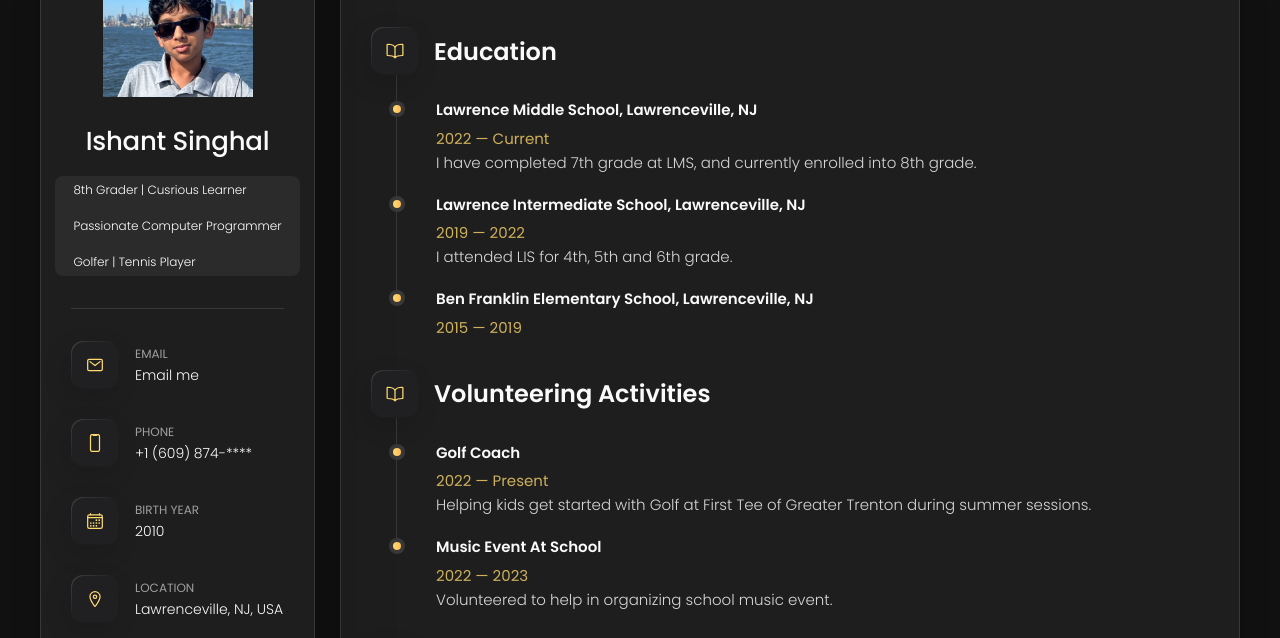
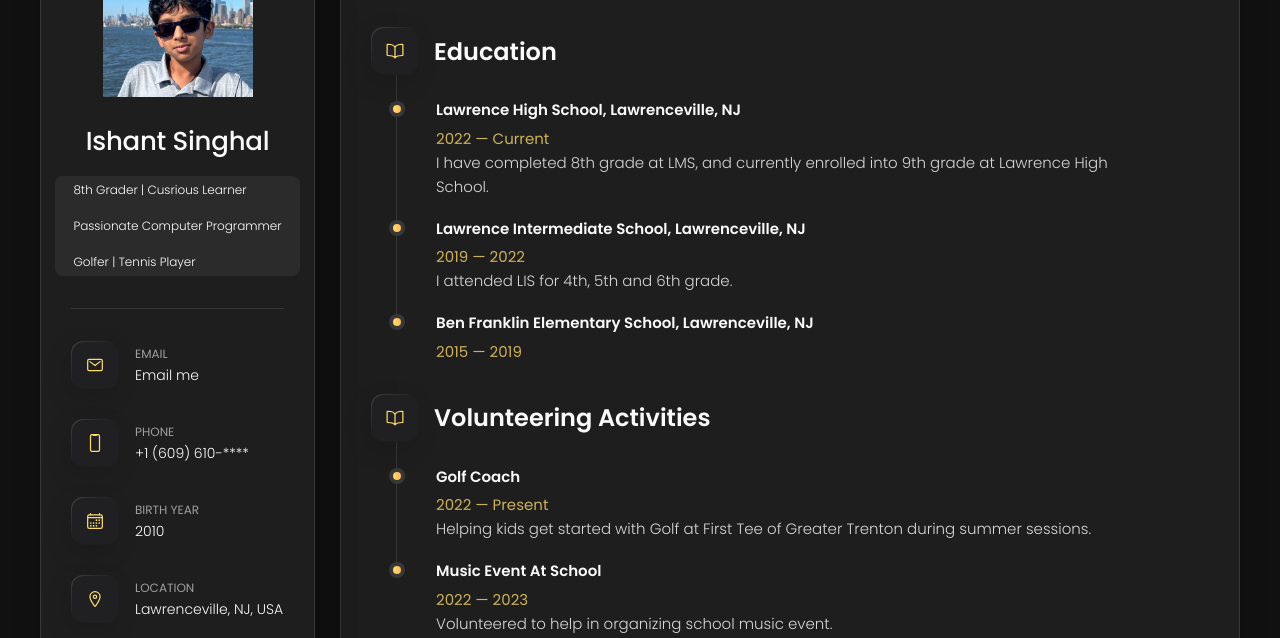
Before and after one commit to ishant-singhal/ishant-singhal.github.io, a plain HTML site: page index.html in a window 1280 px wide. Both pictures are taken after a click on the button "Resume". Shown: the part 162-800 px from the top of the page. Drawn offline with nearby package versions, Linux system fonts and the light colour scheme.

Commit message:
Updated current school and grade info.

```diff
--- a/index.html
+++ b/index.html
@@ -88,7 +88,7 @@
             <div class="contact-info">
               <p class="contact-title">Phone</p>
 
-              <a href="tel:+12133522795" class="contact-link">+1 (609) 874-****</a>
+              <a href="tel:+12133522795" class="contact-link">+1 (609) 610-****</a>
             </div>
 
           </li>
@@ -375,12 +375,12 @@
 
             <li class="timeline-item">
 
-              <h4 class="h4 timeline-item-title">Lawrence Middle School, Lawrenceville, NJ</h4>
+              <h4 class="h4 timeline-item-title">Lawrence High School, Lawrenceville, NJ</h4>
 
               <span>2022 — Current</span>
 
               <p class="timeline-text">
-                I have completed 7th grade at LMS, and currently enrolled into 8th grade.
+                I have completed 8th grade at LMS, and currently enrolled into 9th grade at Lawrence High School.
               </p>
 
             </li>
```
